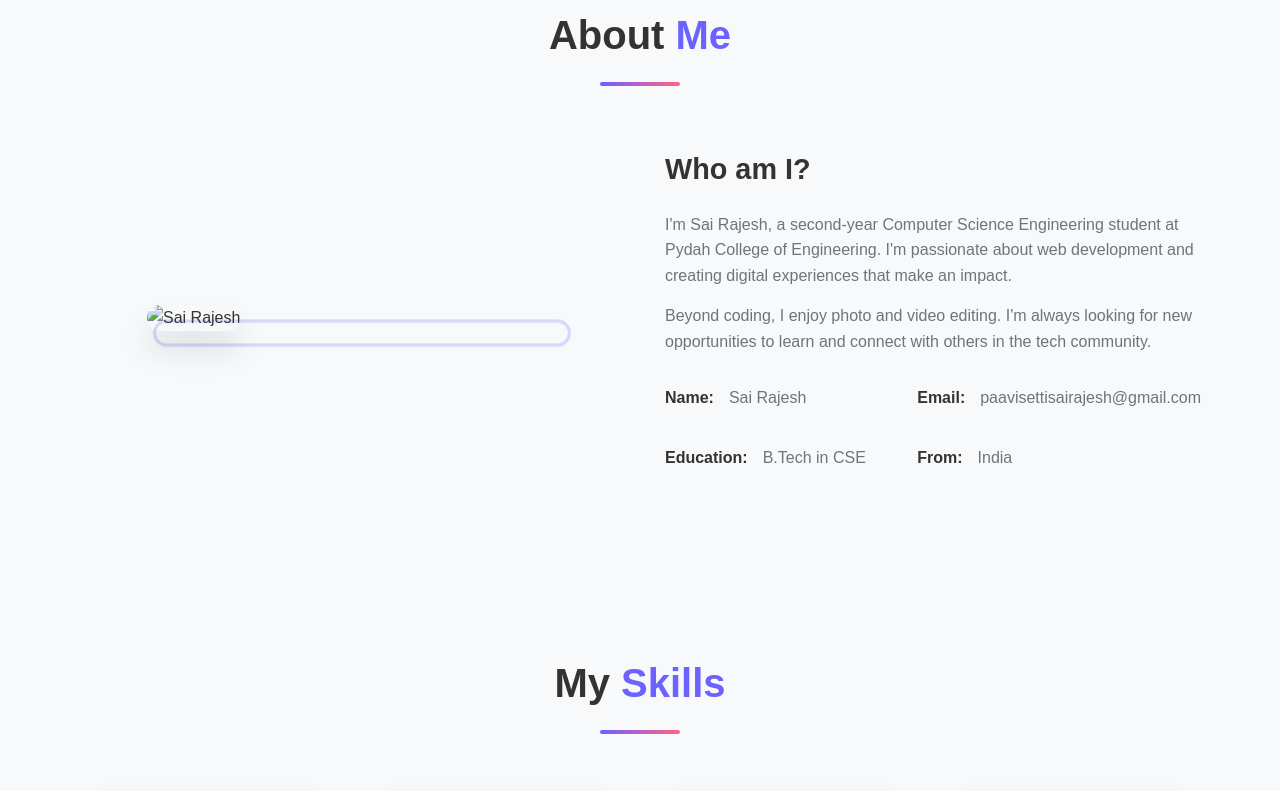
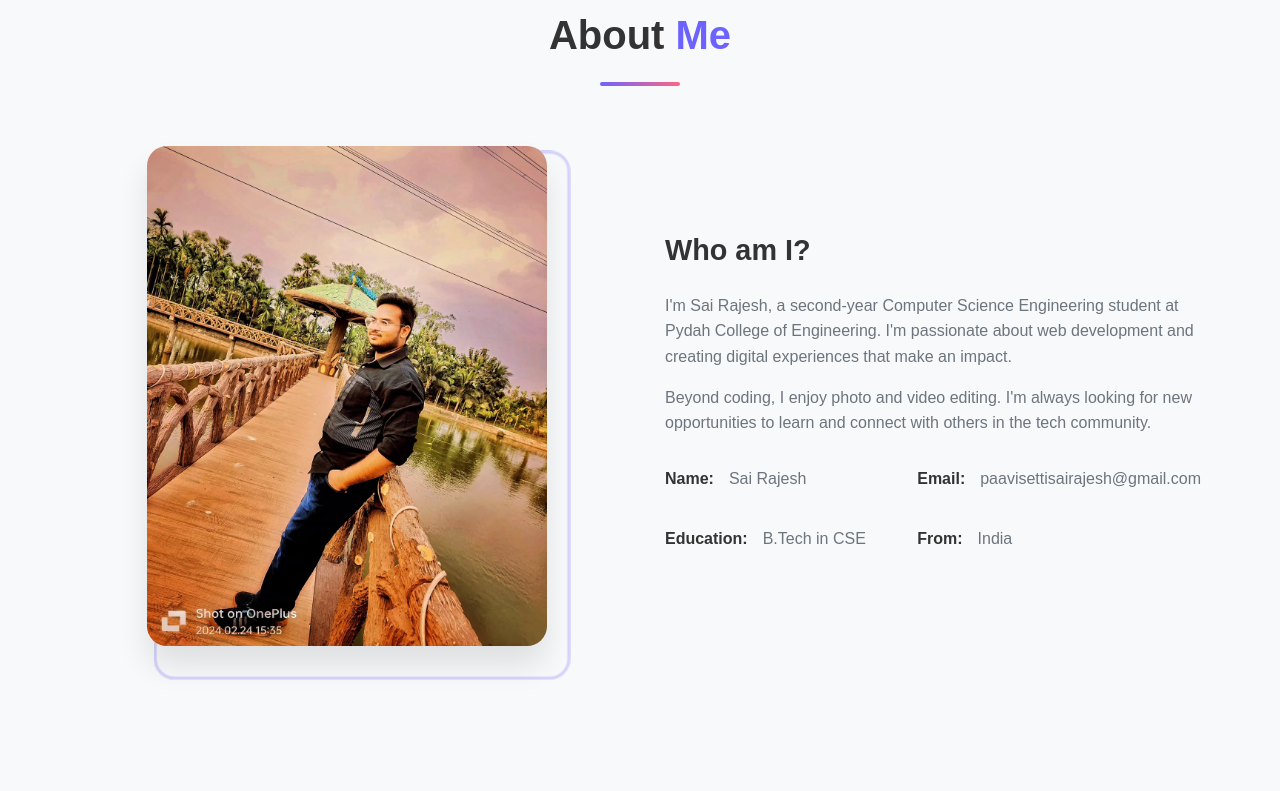
Before and after one commit to sairajesh-123/Micro_IT_Portfolio_project, a plain HTML site: page index.html in a window 1280 px wide. Shown: the part 785-1576 px from the top of the page. Drawn offline with Linux system fonts and the light colour scheme; files whose address does not match are found by name.

Commit message:
Update index.html

```diff
--- a/index.html
+++ b/index.html
@@ -70,7 +70,7 @@
             <div class="about-container">
                 <div class="about-image">
                     <div class="image-wrapper">
-                        <img src="img/rajesh2.jpg" alt="Sai Rajesh">
+                        <img src="rajesh2.jpg" alt="Sai Rajesh">
                         <div class="border-animation"></div>
                     </div>
                 </div>
```
